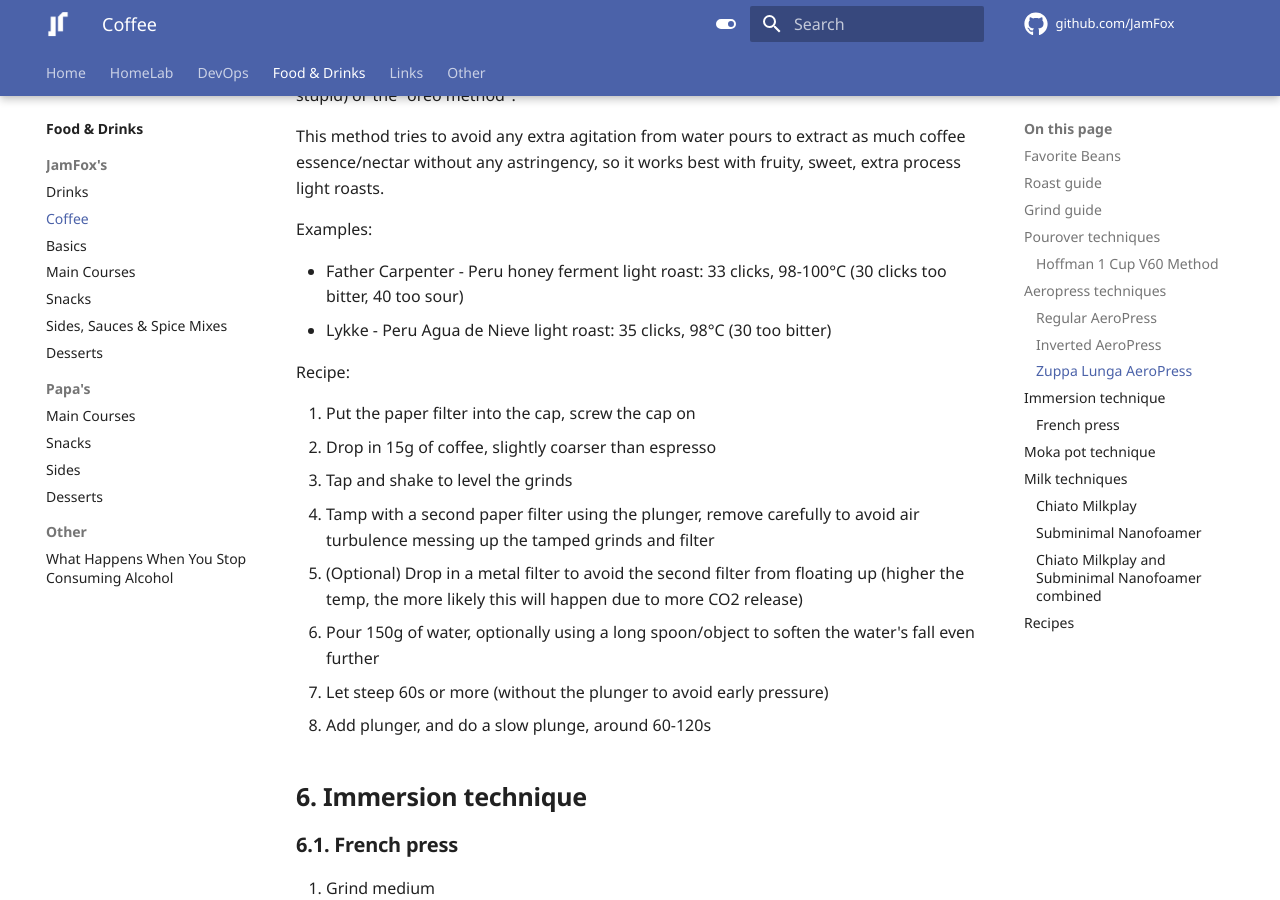
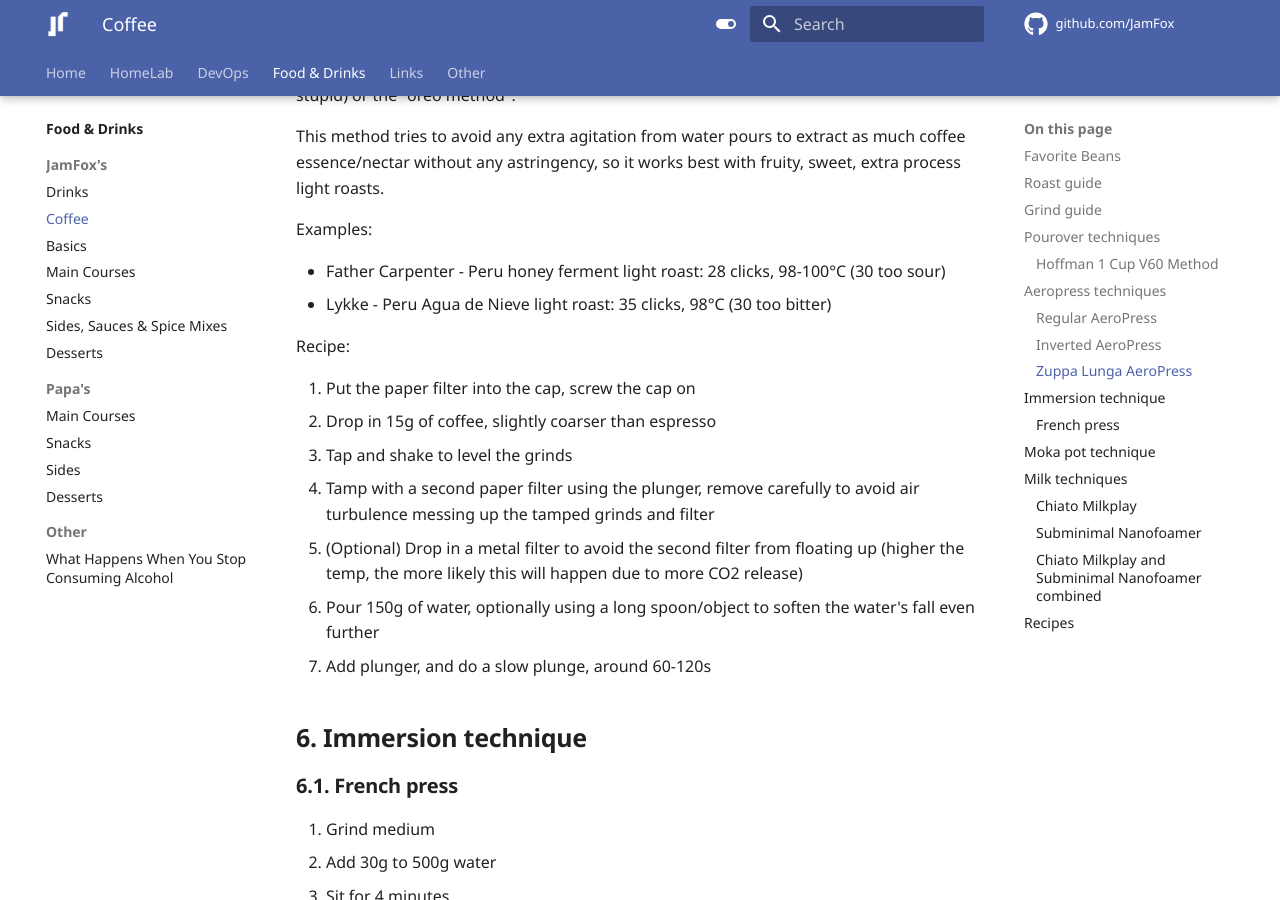
Before and after one commit to JamFox/docs.jamfox.dev, an MkDocs documentation site: the page built from docs/content/food/coffee.md, in a window 1280 px wide and 900 px high, scrolled down 5432 px. Built offline with MkDocs 1.6.1 and Material for MkDocs 9.7.7, drawn with Linux system fonts in a browser that asks for light colours; plug-ins that fetch from the network failed and are left out; comment, search, counter and statistics services are not loaded.

Commit message:
update zuppa

```diff
--- a/docs/content/food/coffee.md
+++ b/docs/content/food/coffee.md
@@ -159,7 +159,7 @@ This method tries to avoid any extra agitation from water pours to extract as mu
 
 Examples:
 
-- Father Carpenter - Peru honey ferment light roast: 33 clicks, 98-100°C (30 clicks too bitter, 40 too sour)
+- Father Carpenter - Peru honey ferment light roast: 28 clicks, 98-100°C (30 too sour)
 - Lykke - Peru Agua de Nieve light roast: 35 clicks, 98°C (30 too bitter)
 
 Recipe:
@@ -170,8 +170,7 @@ Recipe:
 4. Tamp with a second paper filter using the plunger, remove carefully to avoid air turbulence messing up the tamped grinds and filter
 5. (Optional) Drop in a metal filter to avoid the second filter from floating up (higher the temp, the more likely this will happen due to more CO2 release)
 6. Pour 150g of water, optionally using a long spoon/object to soften the water's fall even further
-7. Let steep 60s or more (without the plunger to avoid early pressure)
-8. Add plunger, and do a slow plunge, around 60-120s
+7. Add plunger, and do a slow plunge, around 60-120s
 
 ## Immersion technique
 
```
